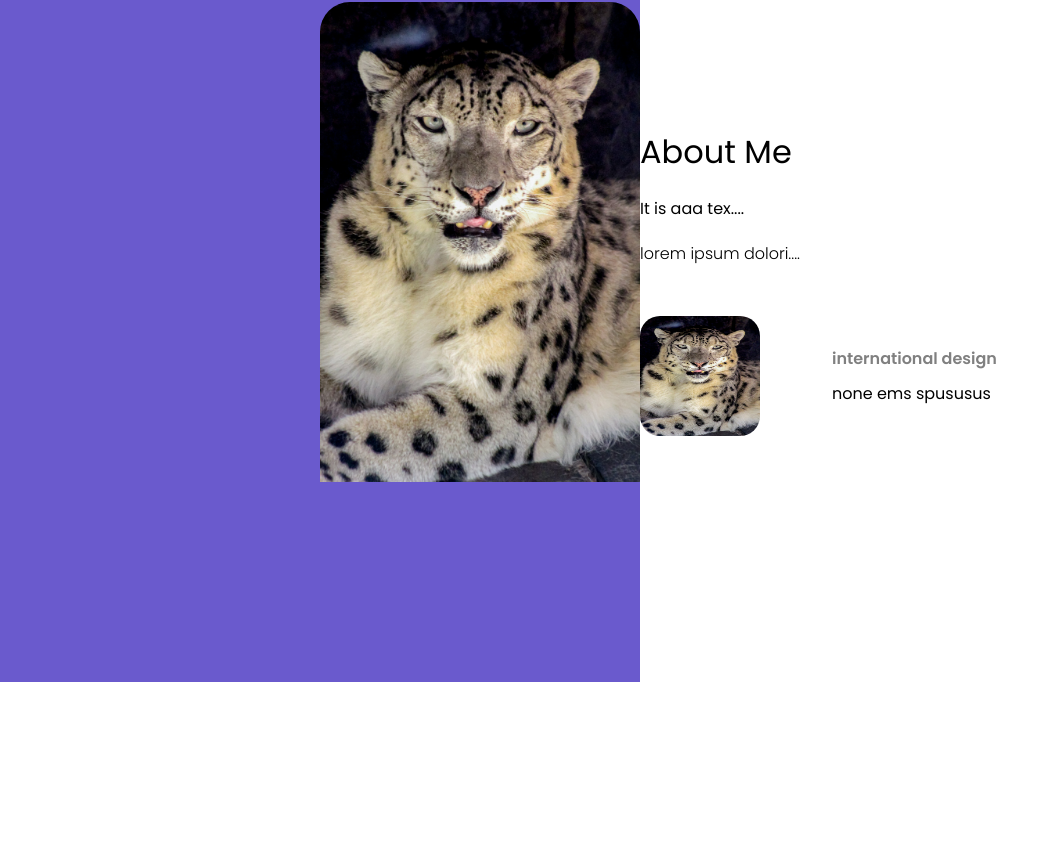
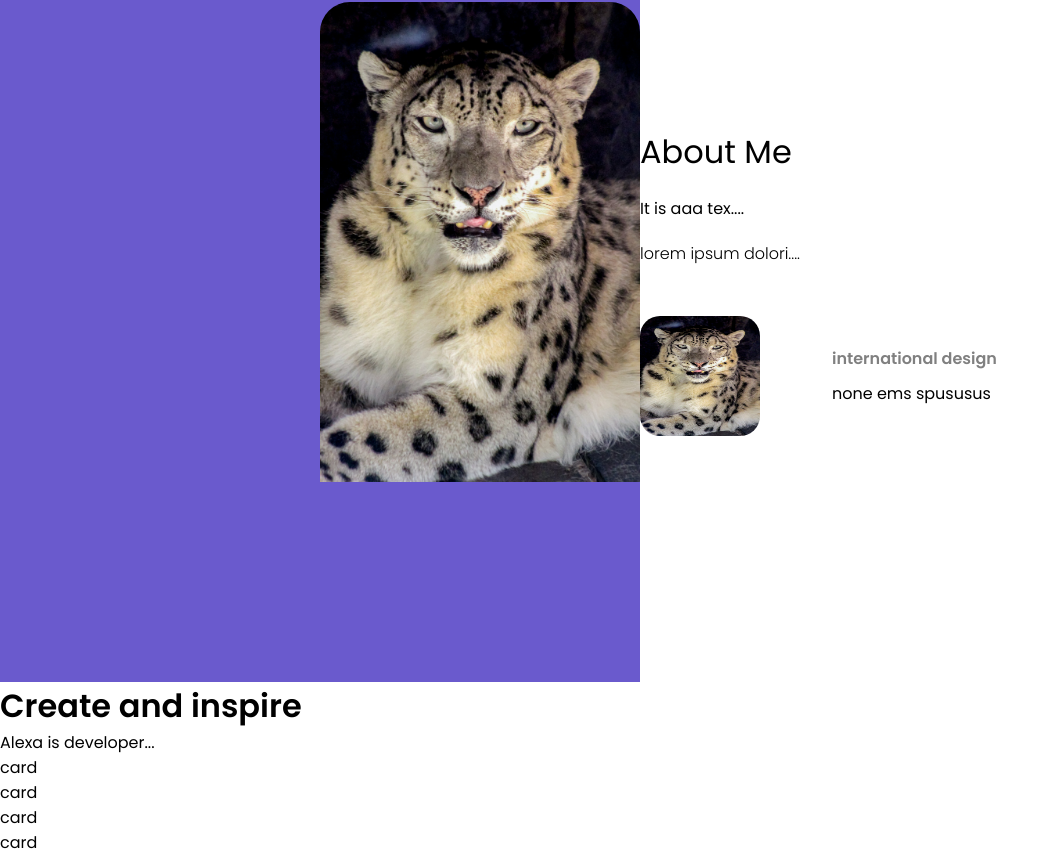
Before and after one commit to snowleopardAlexa/react-portfolio-2021, a React (Create React App) app: page / in a window 1280 px wide. Shown: the part 918-1773 px from the top of the page, without its empty margins (0-1059 px from the left). Before the commit the page ends 1600 px from the top, so only its background shows below. Built offline with nearby package versions, Linux system fonts and the light colour scheme.

Commit message:
add produclist to app js

```diff
--- a/src/App.jsx
+++ b/src/App.jsx
@@ -1,11 +1,13 @@
 import Intro from "./components/Intro/Intro";
 import About from "./components/About/About";
+import ProductList from "./components/ProductList/ProductList";
 
 const App = () => {
     return (
       <div>
        <Intro />
        <About />
+       <ProductList />
       </div>
     )
 };
```
